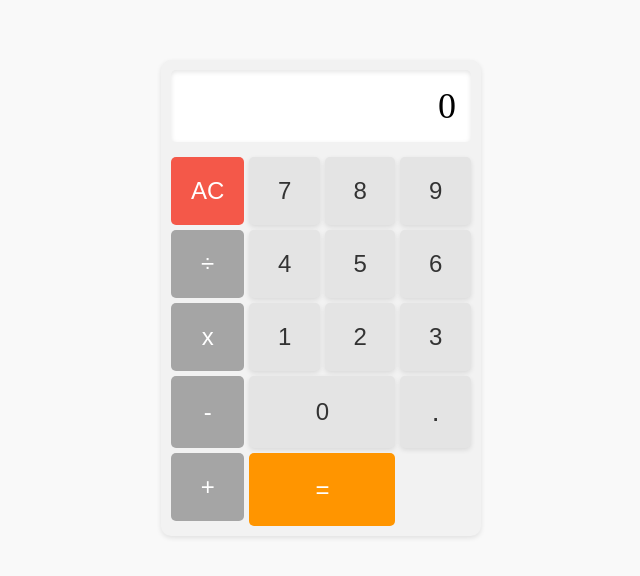
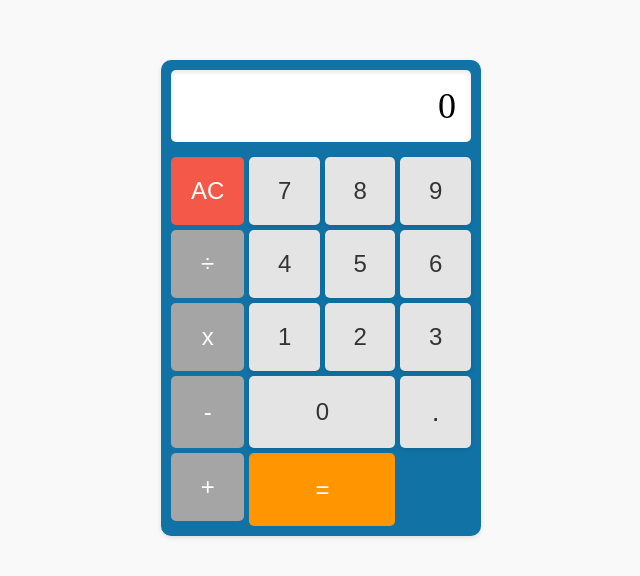
Before and after one commit to Aleatric/JavaScriptCalculator, a plain HTML site: page index.html in a window 1280 px wide. Shown: the part 110-686 px from the top of the page, without its empty margins (319-959 px from the left). Drawn offline with Linux system fonts and the light colour scheme.

Commit message:
Update styles.css

```diff
--- a/styles.css
+++ b/styles.css
@@ -15,7 +15,7 @@ body {
     margin: 0 auto;
     padding: 10px;
     border-radius: 10px;
-    background-color: #f2f2f2;
+    background-color: #1172a6;
     box-shadow: 0 2px 5px rgba(0, 0, 0, 0.1);
   }
 
```
